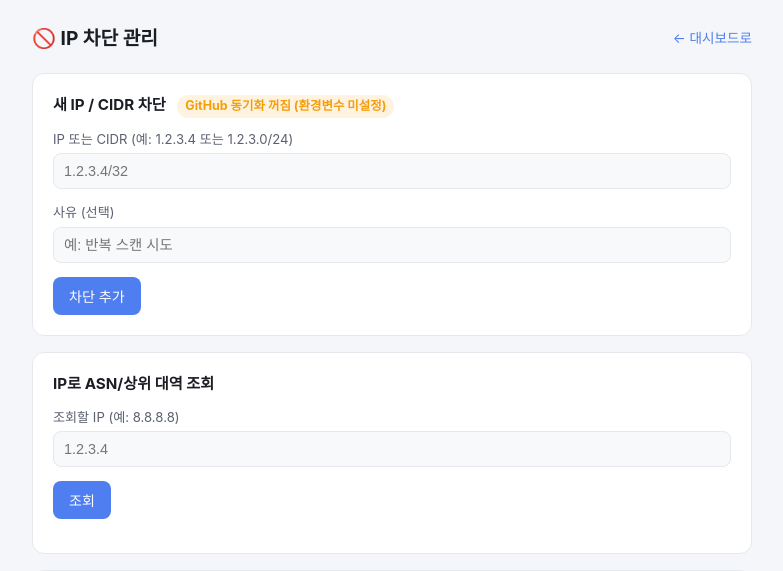
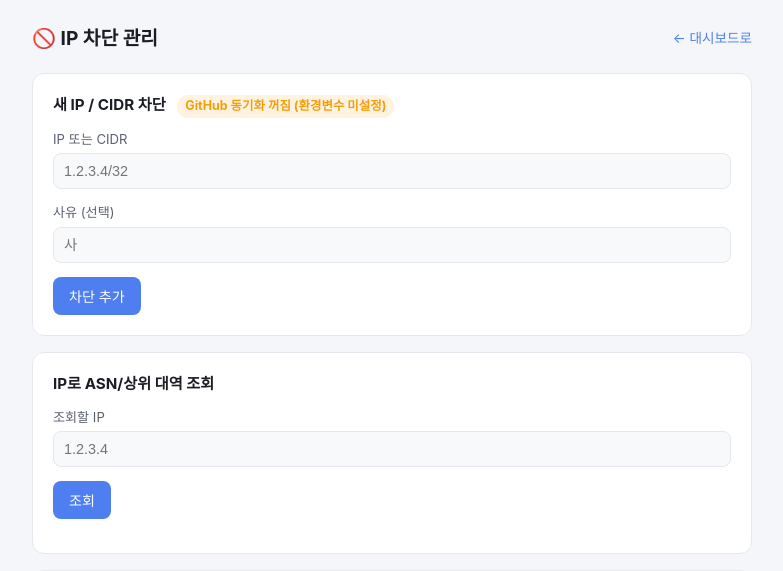
Before and after one commit to Imsleepybob/ImHungry, a Python web app: template templates/admin_blocklist.html in a window 1280 px wide. Shown: the top 571 px of the page, without its empty margins (248-1031 px from the left). Run offline with Jinja, Linux system fonts and the light colour scheme; the template is opened without the code that fills it, so the values that code supplies are empty.

Commit message:
Refine labels in admin_blocklist.html
Updated labels for clarity in the admin blocklist template.

```diff
--- a/templates/admin_blocklist.html
+++ b/templates/admin_blocklist.html
@@ -119,17 +119,17 @@ button {
       {% endif %}
     </h2>
     <form method="POST">
-      <label for="cidr">IP 또는 CIDR (예: 1.2.3.4 또는 1.2.3.0/24)</label>
+      <label for="cidr">IP 또는 CIDR</label>
       <input type="text" id="cidr" name="cidr" placeholder="1.2.3.4/32" required>
       <label for="reason">사유 (선택)</label>
-      <input type="text" id="reason" name="reason" placeholder="예: 반복 스캔 시도">
+      <input type="text" id="reason" name="reason" placeholder="사">
       <button type="submit">차단 추가</button>
     </form>
   </div>
 
   <div class="card">
     <h2>IP로 ASN/상위 대역 조회</h2>
-    <label for="lookup-ip">조회할 IP (예: 8.8.8.8)</label>
+    <label for="lookup-ip">조회할 IP</label>
     <input type="text" id="lookup-ip" placeholder="1.2.3.4">
     <button type="button" id="lookup-btn" onclick="lookupAsn()">조회</button>
     <div id="lookup-result" style="margin-top:14px; font-size:0.85rem;"></div>
```
